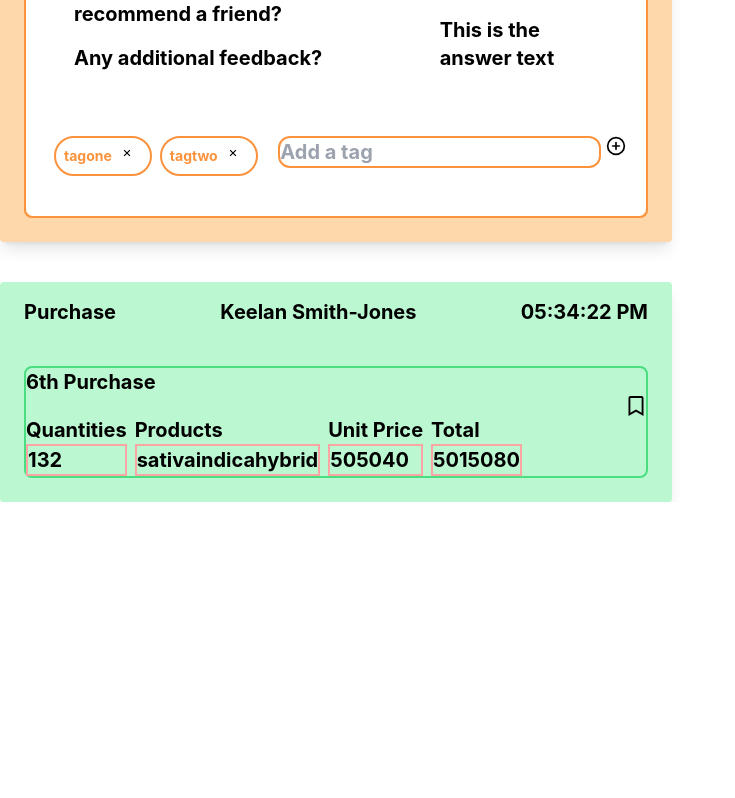
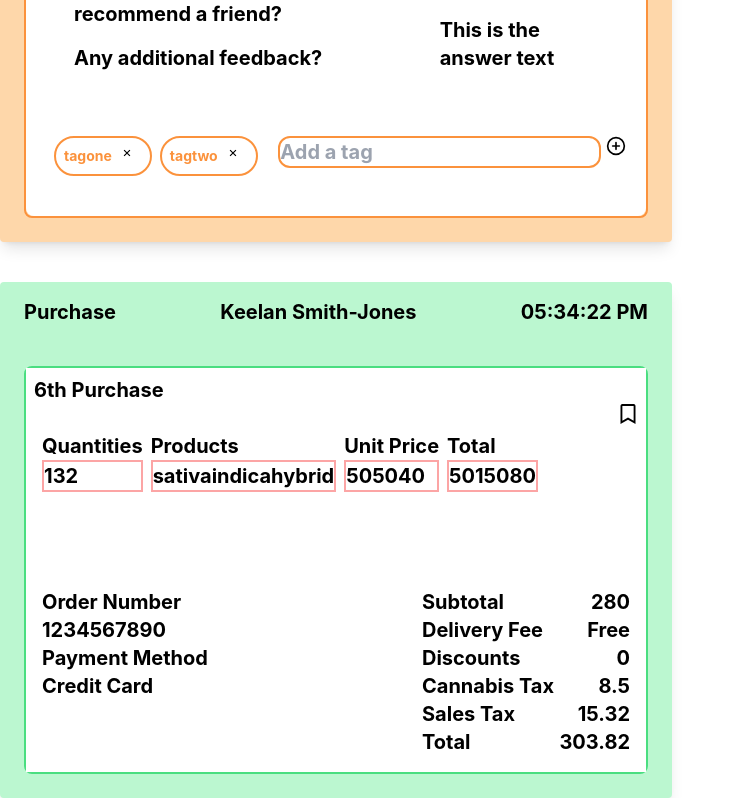
Before and after one commit to josesison1/ripe-production-test, a React (Create React App) app: page / in a window 1280 px wide. Shown: the part 318-1116 px from the top of the page, without its empty margins (0-735 px from the left). Before the commit the page ends 820 px from the top, so only its background shows below. Built offline with nearby package versions, Linux system fonts and the light colour scheme.

Commit message:
purchase footer updated

```diff
--- a/src/components/PurchaseCardBody.js
+++ b/src/components/PurchaseCardBody.js
@@ -1,24 +1,29 @@
 import React from 'react'
-import PurchaseQty from '../views/PurchaseQty'
-import PurchaseProducts from '../views/PurchaseProducts'
-import PurchaseUnitPrice from '../views/PurchaseUnitPrice'
-import PurchaseItemTotal from '../views/PurchaseItemTotal'
+import PurchaseQty from '../views/PurchaseBodyQty'
+import PurchaseProducts from '../views/PurchaseBodyProducts'
+import PurchaseUnitPrice from '../views/PurchaseBodyUnitPrice'
+import PurchaseItemTotal from '../views/PurchaseBodyItemTotal'
 import { PurchaseBodyBookmark } from './PurchaseBodyBookmark'
 import { test } from '../testObject'
+import PurchaseCardFooter from './PurchaseCardFooter'
 
 const PurchaseCardBody = () => {
   return (
-    <div>
+    <div className='bg-white p-2'>
       {test.purchaseFreqNum}
       <div className='z-20'>
         <PurchaseBodyBookmark />
       </div>
-      <div className='flex flex-row space-x-2'>
+      <div className='flex flex-row space-x-2 p-2'>
         <PurchaseQty />
         <PurchaseProducts />
         <PurchaseUnitPrice />
         <PurchaseItemTotal />
       </div>
+      <div className='mt-20 p-2'>
+        <PurchaseCardFooter />
+      </div>
+
     </div>
   )
 }
--- a/src/components/PurchaseCardContainer.js
+++ b/src/components/PurchaseCardContainer.js
@@ -1,6 +1,7 @@
 import React from 'react'
 import PurchaseCardHeader from './PurchaseCardHeader'
 import PurchaseCardBody from './PurchaseCardBody'
+import PurchaseCardFooter from './PurchaseCardFooter'
 
 const PurchaseCardContainer = () => {
   return (
--- a/src/components/PurchaseCardFooter.js
+++ b/src/components/PurchaseCardFooter.js
@@ -0,0 +1,16 @@
+import React from "react";
+import PurchaseFooterAllTotal from "../views/PurchaseFooterAllTotal";
+import PurchaseFooterOrderInfo from "../views/PurchaseFooterOrderInfo";
+
+const PurchaseCardFooter = () => {
+  return (
+    <>
+      <div className="flex flex-row justify-between bg-white">
+        <PurchaseFooterOrderInfo />
+        <PurchaseFooterAllTotal />
+      </div>
+    </>
+  );
+};
+
+export default PurchaseCardFooter;
--- a/src/testObject.js
+++ b/src/testObject.js
@@ -37,7 +37,7 @@ const test = {
             unitPrice: [50, 50, 40],
             totalItemPrice: [50, 150, 80],
             orderNumber: 1234567890,
-            paymentMethod: "credit card",
+            paymentMethod: "Credit Card",
             subtotal: 280,
             deliveryFee: "Free",
             discounts: 0,
--- a/src/views/PurchaseAllTotal.js
+++ /dev/null
@@ -1,9 +0,0 @@
-import React from 'react'
-
-const PurchaseAllTotal = () => {
-  return (
-    <div>PurchaseAllTotal</div>
-  )
-}
-
-export default PurchaseAllTotal
--- a/src/views/PurchaseProducts.js
+++ b/src/views/PurchaseBodyItemTotal.js
@@ -1,16 +1,16 @@
 import React from 'react'
 import { test } from '../testObject'
 
-const PurchaseProducts = () => {
+const PurchaseBodyItemTotal = () => {
   const { purchaseInputs } = test
   return (
     <div className='flex flex-col'>
-      <h1>Products</h1>
+      <h1>Total</h1>
       <div className='flex flex-col border-2 border-red-300'>
         {
           purchaseInputs.map((v, index) => {
             return (
-              <div key={index}>{v.productType}
+              <div key={index}>{v.totalItemPrice}
               </div>
             )
           })
@@ -20,4 +20,4 @@ const PurchaseProducts = () => {
   )
 }
 
-export default PurchaseProducts
+export default PurchaseBodyItemTotal
--- a/src/views/PurchaseItemTotal.js
+++ b/src/views/PurchaseBodyProducts.js
@@ -1,16 +1,16 @@
 import React from 'react'
 import { test } from '../testObject'
 
-const PurchaseItemTotal = () => {
+const PurchaseBodyProducts = () => {
   const { purchaseInputs } = test
   return (
     <div className='flex flex-col'>
-      <h1>Total</h1>
+      <h1>Products</h1>
       <div className='flex flex-col border-2 border-red-300'>
         {
           purchaseInputs.map((v, index) => {
             return (
-              <div key={index}>{v.totalItemPrice}
+              <div key={index}>{v.productType}
               </div>
             )
           })
@@ -20,4 +20,4 @@ const PurchaseItemTotal = () => {
   )
 }
 
-export default PurchaseItemTotal
+export default PurchaseBodyProducts
--- a/src/views/PurchaseQty.js
+++ b/src/views/PurchaseBodyQty.js
@@ -1,7 +1,7 @@
 import React from 'react'
 import { test } from '../testObject'
 
-const PurchaseQty = () => {
+const PurchaseBodyQty = () => {
   const { purchaseInputs } = test
   return (
     <>
@@ -22,4 +22,4 @@ const PurchaseQty = () => {
   )
 }
 
-export default PurchaseQty
+export default PurchaseBodyQty
--- a/src/views/PurchaseUnitPrice.js
+++ b/src/views/PurchaseBodyUnitPrice.js
@@ -1,7 +1,7 @@
 import React from 'react'
 import { test } from '../testObject'
 
-const PurchaseUnitPrice = () => {
+const PurchaseBodyUnitPrice = () => {
   const { purchaseInputs } = test
   return (
     <div className='flex flex-col'>
@@ -20,4 +20,4 @@ const PurchaseUnitPrice = () => {
   )
 }
 
-export default PurchaseUnitPrice
+export default PurchaseBodyUnitPrice
--- /dev/null
+++ b/src/views/PurchaseFooterAllTotal.js
@@ -0,0 +1,48 @@
+import React from 'react'
+import { test } from '../testObject'
+
+const PurchaseFooterAllTotal = () => {
+  const { subtotal, discounts, deliveryFee, cannabisTax, salesTax, orderTotal } = test.purchaseInputs[0]
+  return (
+    <div className="w-52">
+      <div className="flex flex-row justify-between">
+        Subtotal
+        <div>
+          {subtotal}
+        </div>
+      </div>
+      <div className="flex flex-row justify-between">
+        Delivery Fee
+        <div>
+          {deliveryFee}
+        </div>
+      </div>
+      <div className="flex flex-row justify-between">
+        Discounts
+        <div>
+          {discounts}
+        </div>
+      </div>
+      <div className="flex flex-row justify-between">
+        Cannabis Tax
+        <div>
+          {cannabisTax}
+        </div>
+      </div>
+      <div className="flex flex-row justify-between">
+        Sales Tax
+        <div>
+          {salesTax}
+        </div>
+      </div>
+      <div className="flex flex-row justify-between">
+        Total
+        <div>
+          {orderTotal}
+        </div>
+      </div>
+    </div>
+  )
+}
+
+export default PurchaseFooterAllTotal
--- /dev/null
+++ b/src/views/PurchaseFooterOrderInfo.js
@@ -0,0 +1,16 @@
+import React from 'react'
+import { test } from '../testObject'
+
+const PurchaseFooterOrderInfo = () => {
+  const { orderNumber, paymentMethod } = test.purchaseInputs[0]
+  return (
+    <div>
+      Order Number
+      <div>{orderNumber}</div>
+      Payment Method
+      <div>{paymentMethod}</div>
+    </div>
+  )
+}
+
+export default PurchaseFooterOrderInfo
--- a/src/views/PurchaseOrderInfo.js
+++ /dev/null
@@ -1,9 +0,0 @@
-import React from 'react'
-
-const PurchaseOrderInfo = () => {
-  return (
-    <div>PurchaseOrderInfo</div>
-  )
-}
-
-export default PurchaseOrderInfo
```
